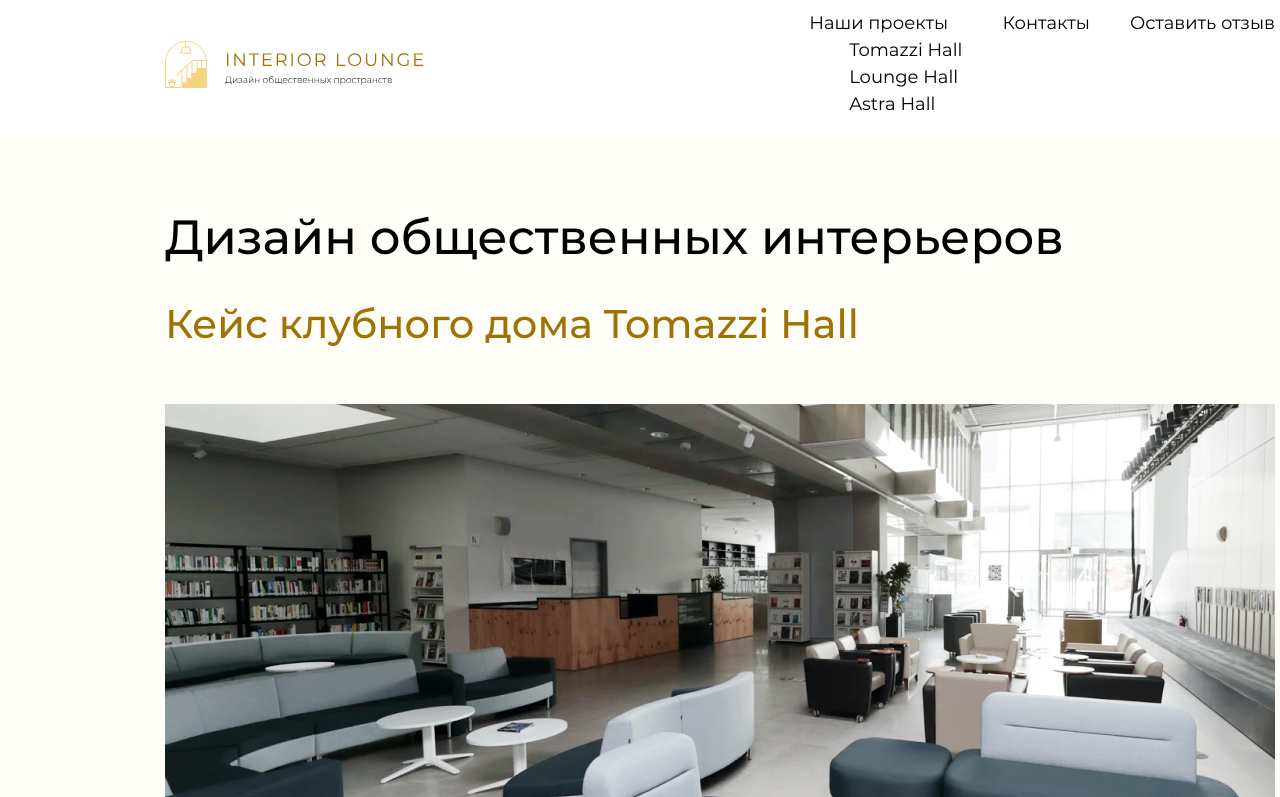
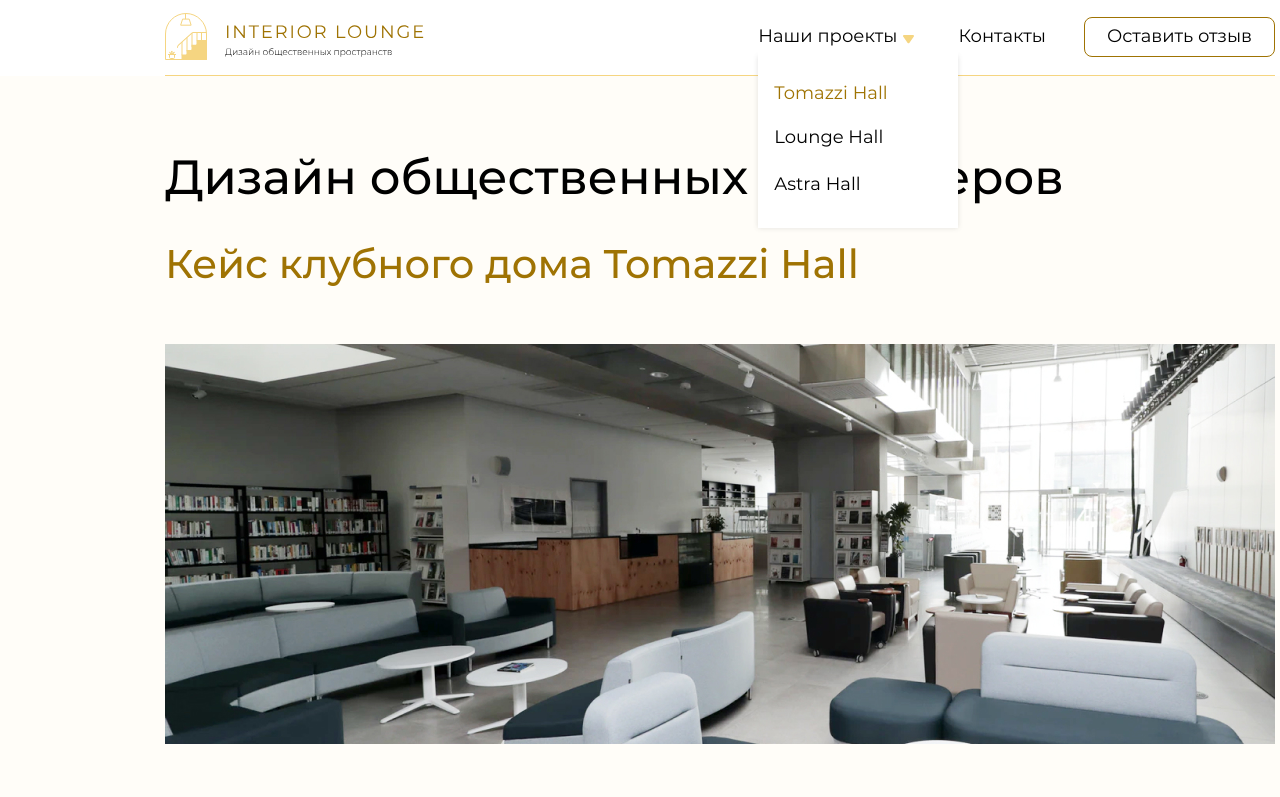
Before and after one commit to rushe4ka/Interior_lounge, a plain HTML site: page source/index.html in a window 1280 px wide. Both pictures are taken after a click on the link "Наши проекты". Shown: the top 797 px of the page. Drawn offline with Linux system fonts and the light colour scheme; files whose address does not match are found by name.

Commit message:
Стилизация шапки

```diff
--- a/source/index.html
+++ b/source/index.html
@@ -16,20 +16,21 @@
     <nav>
       <ul class="main-nav">
         <li class="nav-item">
-          <a class="link" href="#">Наши проекты</a>
-          <div class="nav-projects-container">
-            <ul class="nav-projects">
-              <li><a class="link" href="#">Tomazzi Hall</a></li>
-              <li><a class="link" href="#">Lounge Hall</a></li>
-              <li><a class="link" href="#">Astra Hall</a></li>
-            </ul>
-          </div>
+          <a class="nav-item--projects link" href="#">Наши проекты</a>
+          <ul class="nav-projects">
+            <li>
+              <span class="project-link link--active">Tomazzi Hall</a></li>
+            <li>
+              <a class="project-link link" href="#">Lounge Hall</a></li>
+            <li>
+              <a class="project-link link" href="#">Astra Hall</a></li>
+          </ul>
         </li>
         <li class="nav-item">
           <a class="link" href="#">Контакты</a>
         </li>
         <li class="nav-item">
-          <a class="link" href="#reviews">Оставить отзыв</a>
+          <a class="nav-item--button-review link" href="#reviews">Оставить отзыв</a>
         </li>
       </ul>
     </nav>
--- a/source/styles/styles.css
+++ b/source/styles/styles.css
@@ -144,20 +144,93 @@ ul {
   color: #000000;
 }
 
+.link--active {
+  color: #9f7303;
+}
+
 /* Шапка */
 
 .header {
   display: flex;
   align-items: center;
   justify-content: space-between;
-  padding-top: 10px;
-  padding-bottom: 18px;
+  padding-top: 13px;
+  padding-bottom: 15px;
+  border-bottom: 1px solid #f5d581;
+  background-color: #ffffff;
 }
 
 .main-nav {
   display: flex;
-  gap: 40px;
+  gap: 15px;
   margin: 0;
+  background-color: transparent;
+}
+
+.nav-item {
+  position: relative;
+  height: 40px;
+}
+
+.nav-item a {
+  display: block;
+  padding: 6px 23px;
+}
+
+.nav-item--button-review {
+  height: 40px;
+  outline: 1px solid #9f7303;
+  outline-offset: -1px;
+  border-radius: 8px;
+}
+
+.nav-item--button-review:hover {
+  background-color: #fffdf8;
+}
+
+.nav-item--button-review:active {
+  background-color: #fff7e3;
+}
+
+.nav-item--projects::after {
+  position: absolute;
+  content: "";
+  top: 18px;
+  right: 5px;
+  width: 13px;
+  height: 9px;
+  background-repeat: no-repeat;
+  background-position: 0 0;
+  background-image: url("../img/Arrow.svg");
+}
+
+.nav-projects {
+  display: none;
+  position: absolute;
+  width: 200px;
+  top: 39px;
+  left: 23px;
+  padding: 26px 16px;
+  padding-bottom: 10px;
+  z-index: 9;
+  background-color: #ffffff;
+  box-shadow:
+    0 -10px 0 #ffffff,
+    0 0 5px rgb(97, 97, 97, 0.18);
+}
+
+.nav-item:focus-within .nav-projects {
+  display: block;
+}
+
+.nav-projects li {
+  padding: 0;
+  margin-bottom: 20px;
+  line-height: 22px;
+}
+
+.nav-projects a {
+  padding: 0;
 }
 
 /* Основное содержимое */
@@ -212,6 +285,8 @@ ul {
   border-top: 1px solid #f5d581;
   border-bottom: 1px solid #f5d581;
 }
+
+/* Отзывы */
 
 .reviews {
   padding-top: 75px;
```
Also changed, not shown: source/img/Arrow.svg (added).
